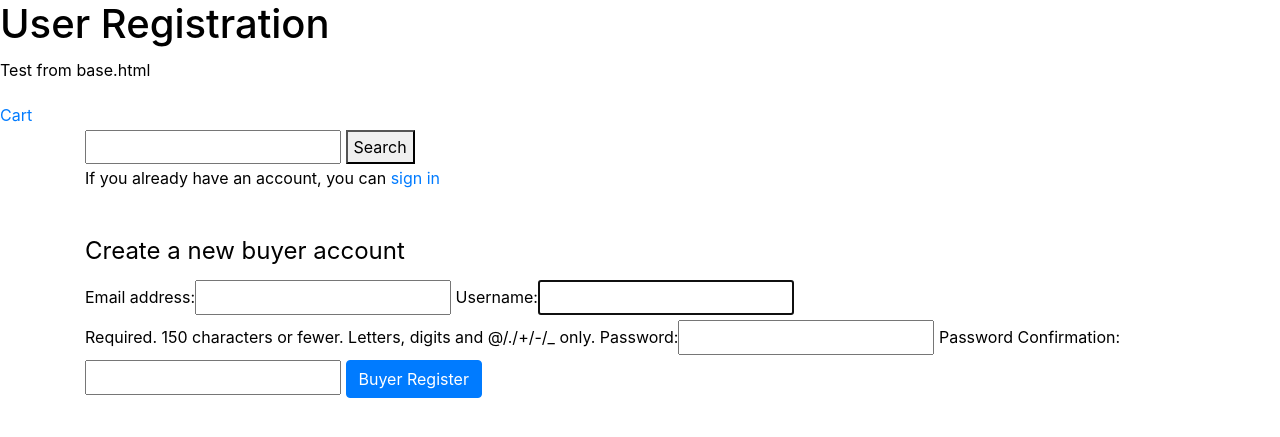
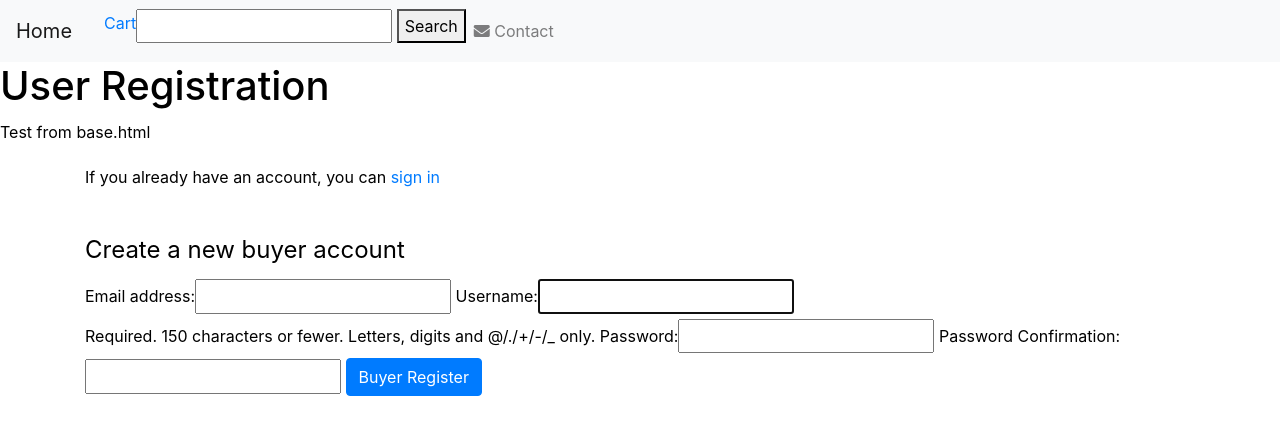
Before and after one commit to digitalstuart/kerry-online-farmers-market, a Django app: a page that uses templates/base.html in a window 1280 px wide. Shown: the top 437 px of the page. Run offline with Django 3.2, Linux system fonts and the light colour scheme; some libraries are stand-ins or nearby versions.

Commit message:
Moved menu items to navbar

```diff
--- a/templates/base.html
+++ b/templates/base.html
@@ -10,6 +10,7 @@
 	<title>Kerry Online Farmer's Market</title>
 	<link rel="stylesheet" href="https://maxcdn.bootstrapcdn.com/bootstrap/4.4.1/css/bootstrap.min.css">
 	<link href="https://fonts.googleapis.com/css?family=Montserrat" rel="stylesheet">
+	<link rel="stylesheet" href="//use.fontawesome.com/releases/v5.12.0/css/all.css">
 	<link rel="stylesheet" href="{% static 'font-awesome/css/font-awesome.min.css' %}">
 	<link rel="stylesheet" href="{% static 'css/custom.css' %}">
 	<script src="https://cdnjs.cloudflare.com/ajax/libs/jquery/3.2.1/jquery.min.js"></script>
@@ -20,24 +21,40 @@
 </head>
 
 <body>
-	<h1>{% block page_heading %}{% endblock %}</h1>
-	<p>Test from base.html</p>
-	<div>
+	<nav class="navbar navbar-expand-lg navbar-light bg-light">
+		<a class="navbar-brand" href="/">Home</a>
+		<button class="navbar-toggler" type="button" data-toggle="collapse" data-target="#navbarSupportedContent" aria-controls="navbarSupportedContent" aria-expanded="false" aria-label="Toggle navigation">
+            <span class="navbar-toggler-icon"></span>
+        </button>
+		<div class="collapse navbar-collapse" id="navbarSupportedContent">
+			<ul class="navbar-nav">
+				<li class="nav-item">
+					<a class="nav-link" href="/"></a>
+				</li>
+				<li class="nav-item">
 					<a href="{% url 'view_cart' %}">
 						<i class="fa fa-shipping-cart"></i>Cart
 						{% if product_count > 0 %}
 						<label class="badge badge-warning">{{ product_count }}</label>
 						{% endif %}
 					</a>
-	</div>
-	<div class="container">
-		<div class="display">
+				</li>
+                <li class="nav-item">
 					<form action="{% url 'search' %}" method="get">
 				<input type="text" name="q">
 				<button type="search">Search</button>
 			</form>
+				</li>
+				<li class="nav-item">
+					<a class="nav-link" href="mailto:stuartrichardsdigital@gmail.com"><i class="fas fa-envelope"></i>
+						<span class="nav-text">Contact</span>
+					</a>
+				</li>
+			</ul>
 		</div>
-	</div>
+	</nav>
+	<h1>{% block page_heading %}{% endblock %}</h1>
+	<p>Test from base.html</p>
 	{% block content %}{% endblock %}
 
 </body>
```
Lines whose indentation alone changed are shown as unchanged.
